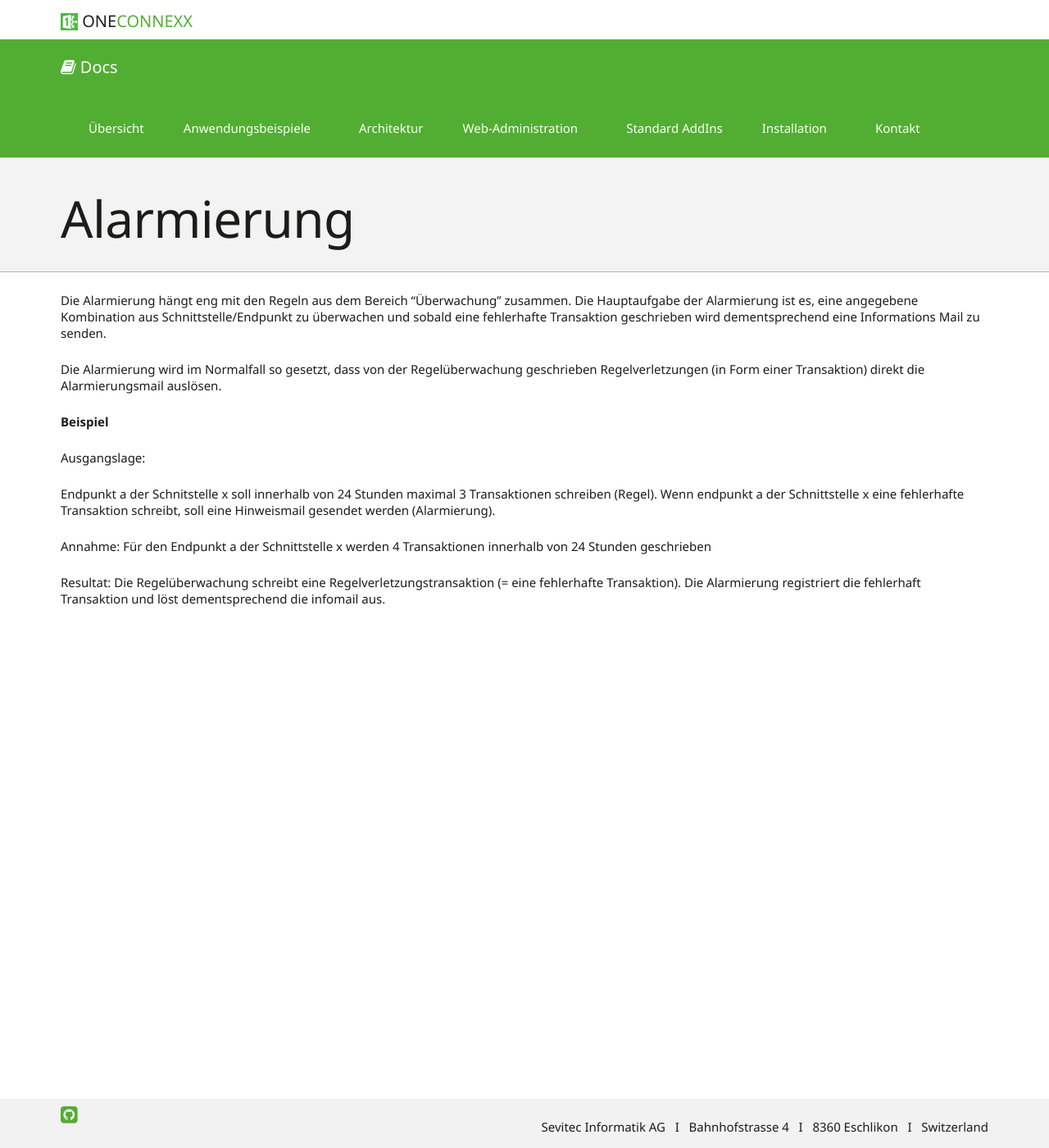
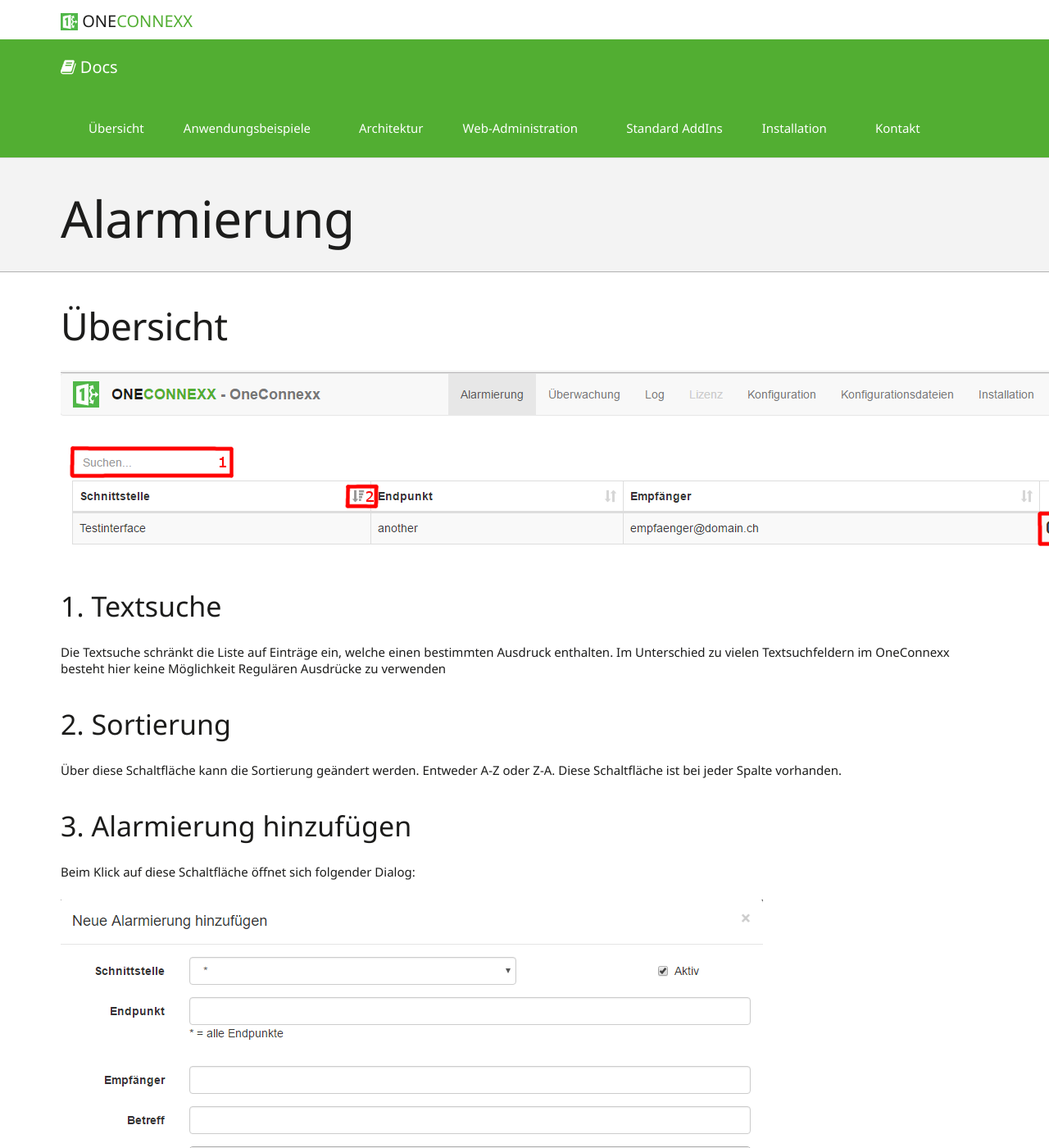
Before and after one commit to primesoft-group/oneconnexx-docs, a Jekyll site: the page built from _pages/webclient/de/alarmierung.md, in a window 1280 px wide and 1400 px high. Shown: the whole window at 82% size. Built offline with Jekyll 4.4.1, drawn with Linux system fonts in a browser that asks for light colours; nearby versions of some CDN libraries; some web fonts are replaced; some of the changed text lies outside the part shown.

Commit message:
alerting page edited

```diff
--- a/_pages/webclient/de/alarmierung.md
+++ b/_pages/webclient/de/alarmierung.md
@@ -3,6 +3,28 @@
 title: Alarmierung
 permalink: "webclient/de/alarmierung/"
 ---
+## Übersicht
+
+![X]({{ site.baseUrl }}/assets/content-images/webclient/de/alerting.png "Übersicht Regeln")
+
+### 1. Textsuche
+Die Textsuche schränkt die Liste auf Einträge ein, welche einen bestimmten Ausdruck enthalten.
+Im Unterschied zu vielen Textsuchfeldern im OneConnexx besteht hier keine Möglichkeit Regulären Ausdrücke zu verwenden
+
+
+### 2. Sortierung
+Über diese Schaltfläche kann die Sortierung geändert werden. Entweder A-Z oder Z-A. Diese Schaltfläche ist bei jeder Spalte vorhanden.
+
+### 3. Alarmierung hinzufügen
+Beim Klick auf diese Schaltfläche öffnet sich folgender Dialog:
+
+![X]({{ site.baseUrl }}/assets/content-images/webclient/de/addNewAlerting.png "Neue Regel hinzufügen")
+
+### 4. Alarmierung löschen/bearbeiten
+Mit einem Klick auf die linke Schaltfläche kann eine Alarmierung bearbeitet werden.
+Mit einem Klick auf die rechte Schaltfläche kann eine Alarmierung gelöscht werden
+
+
 Die Alarmierung hängt eng mit den Regeln aus dem Bereich "Überwachung" zusammen.
 Die Hauptaufgabe der Alarmierung ist es, eine angegebene Kombination aus Schnittstelle/Endpunkt zu überwachen und sobald eine fehlerhafte Transaktion geschrieben wird dementsprechend eine Informations Mail zu senden.
 
@@ -15,7 +37,11 @@
 Endpunkt a der Schnitstelle x soll innerhalb von 24 Stunden maximal 3 Transaktionen schreiben (Regel).
 Wenn endpunkt a der Schnittstelle x eine fehlerhafte Transaktion schreibt, soll eine Hinweismail gesendet werden (Alarmierung).
 
-Annahme: 	Für den Endpunkt a der Schnittstelle x werden 4 Transaktionen innerhalb von 24 Stunden geschrieben
+Annahme:
 
-Resultat: 	Die Regelüberwachung schreibt eine Regelverletzungstransaktion (= eine fehlerhafte Transaktion).
-			Die Alarmierung registriert die fehlerhaft Transaktion und löst dementsprechend die infomail aus.
+Für den Endpunkt a der Schnittstelle x werden 4 Transaktionen innerhalb von 24 Stunden geschrieben
+
+Resultat:
+
+Die Regelüberwachung schreibt eine Regelverletzungstransaktion (= eine fehlerhafte Transaktion).
+Die Alarmierung registriert die fehlerhaft Transaktion und löst dementsprechend die infomail aus.
```
Also changed, not shown: assets/content-images/webclient/de/addNewAlerting.png (added), assets/content-images/webclient/de/alerting.png.
